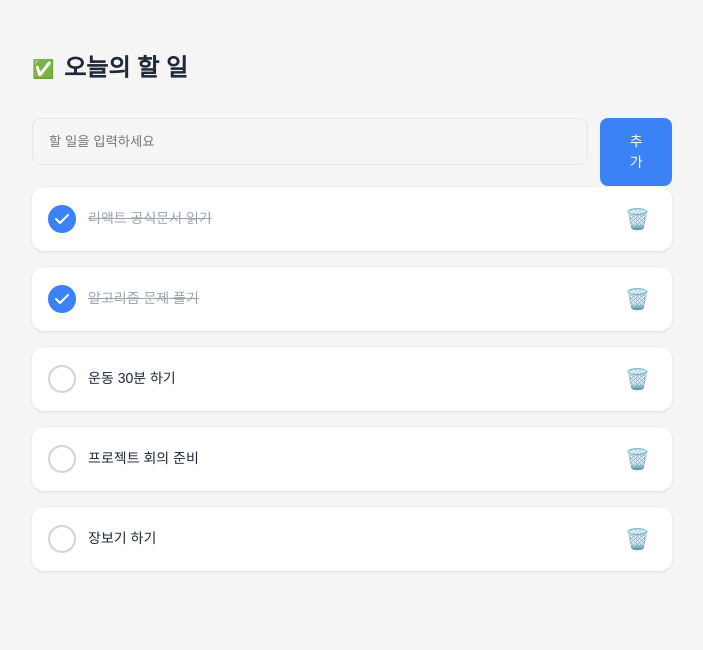
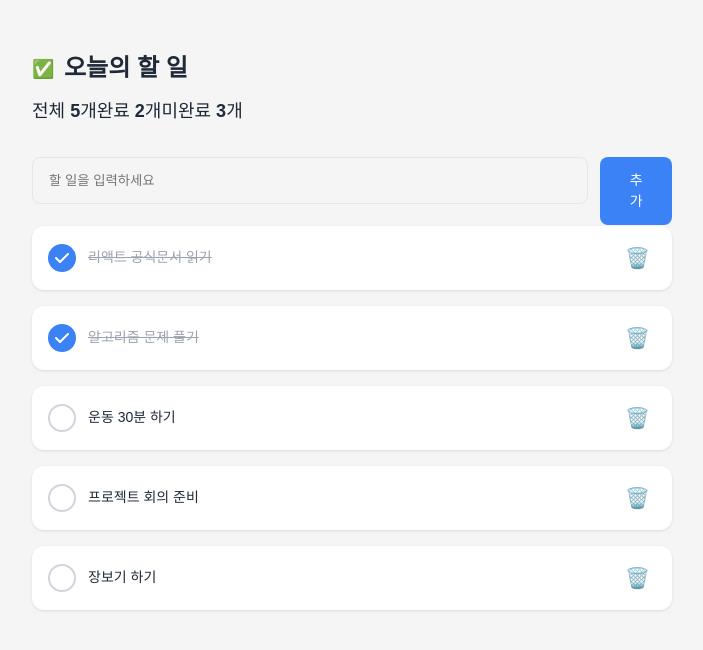
Before and after one commit to IT-Cotato/13th-Frontend-Assignment, a React (Vite) app: page / in a window 1280 px wide. Shown: the top 650 px of the page, without its empty margins (288-991 px from the left). Built offline with nearby package versions, Linux system fonts and the light colour scheme; a web font is replaced by a local one.

Commit message:
feat: State 기반 카운터 구현

```diff
--- a/src/App.tsx
+++ b/src/App.tsx
@@ -46,10 +46,18 @@ function App() {
     setTodos(nextTodos);
   };
 
+  const totalCount = todos.length;
+  const completedCount = todos.filter((todo) => todo.isCompleted).length;
+  const incompleteCount = totalCount - completedCount;
+
   return (
     <div className="frame3">
       <div className="frame2">
-        <TodoHeader />
+        <TodoHeader
+          totalCount={totalCount}
+          completedCount={completedCount}
+          incompleteCount={incompleteCount}
+        />
       </div>
 
       <form className="inputContainer" onSubmit={handleAddTodo}>
--- a/src/TodoHeader.tsx
+++ b/src/TodoHeader.tsx
@@ -1,9 +1,31 @@
-export default function TodoHeader() {
-  const title = "오늘의 할 일"
+export default function TodoHeader({
+  totalCount,
+  completedCount,
+  incompleteCount,
+}: {
+  totalCount: number;
+  completedCount: number;
+  incompleteCount: number;
+}) {
+  const title = "오늘의 할 일";
   return (
-    <div className="Heading">
+    <div style={{ display: "flex", flexDirection: "column", gap: "12px" }}>
+      <div className="Heading">
         <div className="icon">✅</div>
         <h1 className="title">{title}</h1>
+      </div>
+      <div className="counter-bar">
+        <span>
+          전체 <strong>{totalCount}</strong>개
+        </span>
+        <span>
+          완료 <strong className="counter-completed">{completedCount}</strong>개
+        </span>
+        <span>
+          미완료{" "}
+          <strong className="counter-incomplete">{incompleteCount}</strong>개
+        </span>
+      </div>
     </div>
-  )
+  );
 }
```
